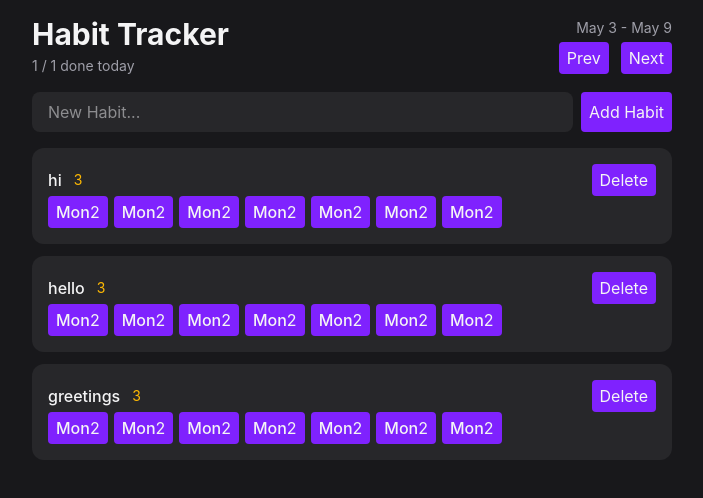
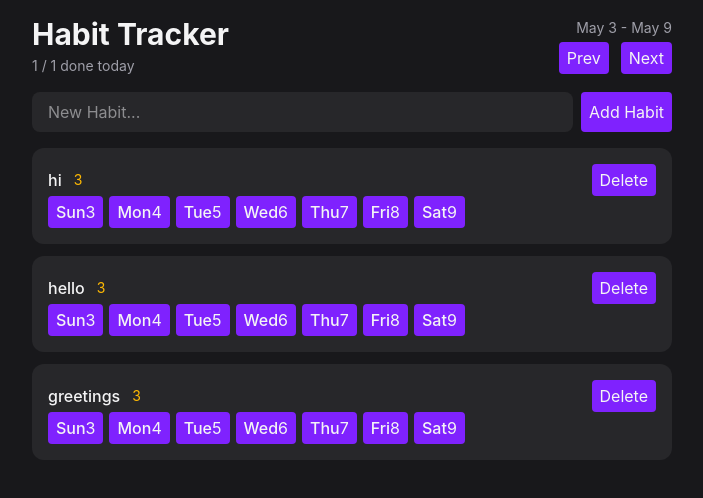
Before and after one commit to Adris3/habit_tracker, a React (Vite) app: page / in a window 1280 px wide. Shown: the top 498 px of the page, without its empty margins (288-991 px from the left). Built offline with nearby package versions, Linux system fonts and the light colour scheme.

Commit message:
Site now shows the correct days of the month for the current week.

```diff
--- a/src/components/Habitlist.tsx
+++ b/src/components/Habitlist.tsx
@@ -1,5 +1,5 @@
 import { Button } from "./Button";
-import { startOfWeek, eachDayOfInterval, endOfWeek } from "date-fns";
+import { startOfWeek, eachDayOfInterval, endOfWeek, format } from "date-fns";
 
 export function Habitlist() {
     const habits = [{id: 1, name: "hi"},
@@ -41,8 +41,8 @@ function Habititem({ habit }: HabititemProps) {
             <div className="flex gap-1.5">
                 {visibleDates.map(date => (
                     <Button key={date.toISOString()}>
-                        <span className="font-medium">Mon</span>
-                        <span>2</span>
+                        <span className="font-medium">{format(date, "EEE")}</span>
+                        <span>{format(date, "d")}</span>
                     </Button>
                 ))}
             </div>
```
